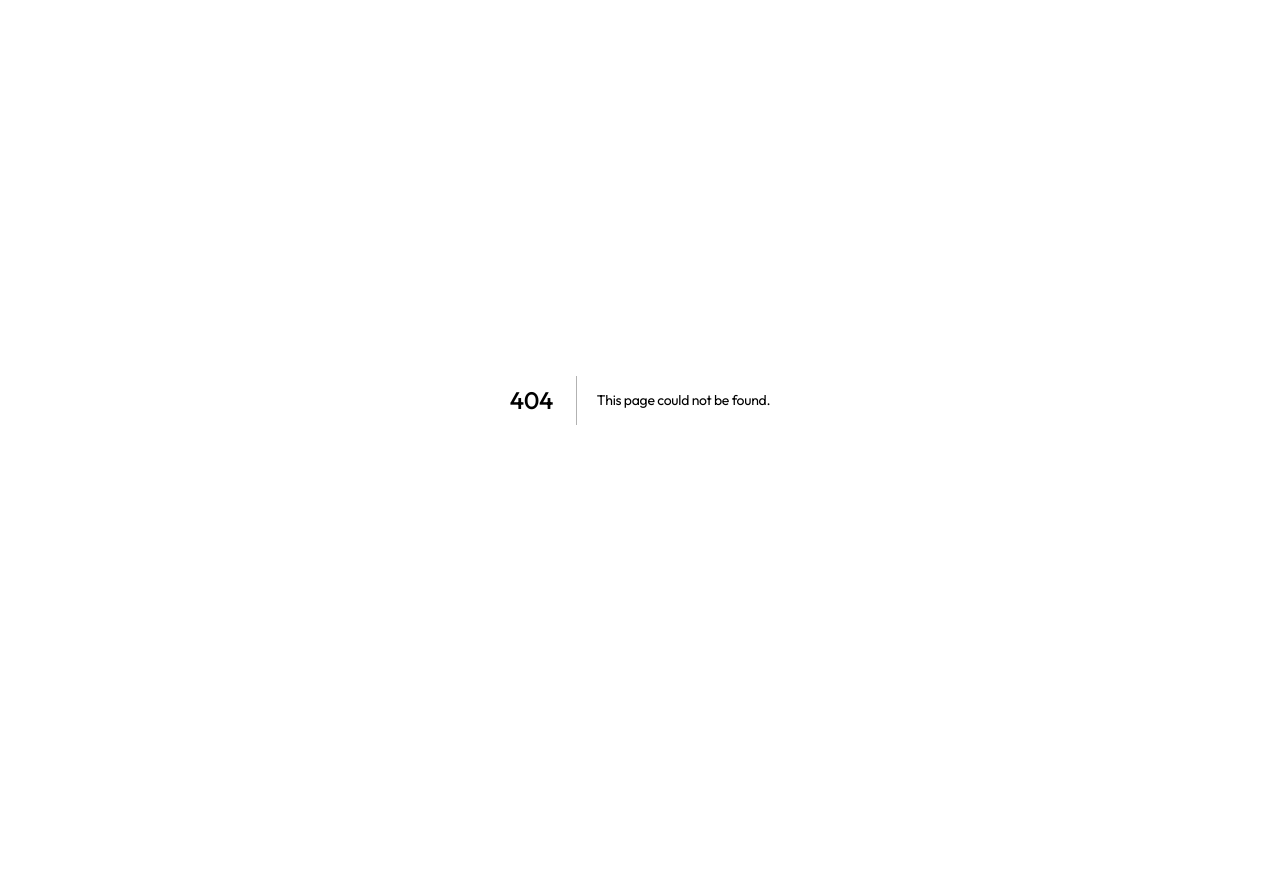
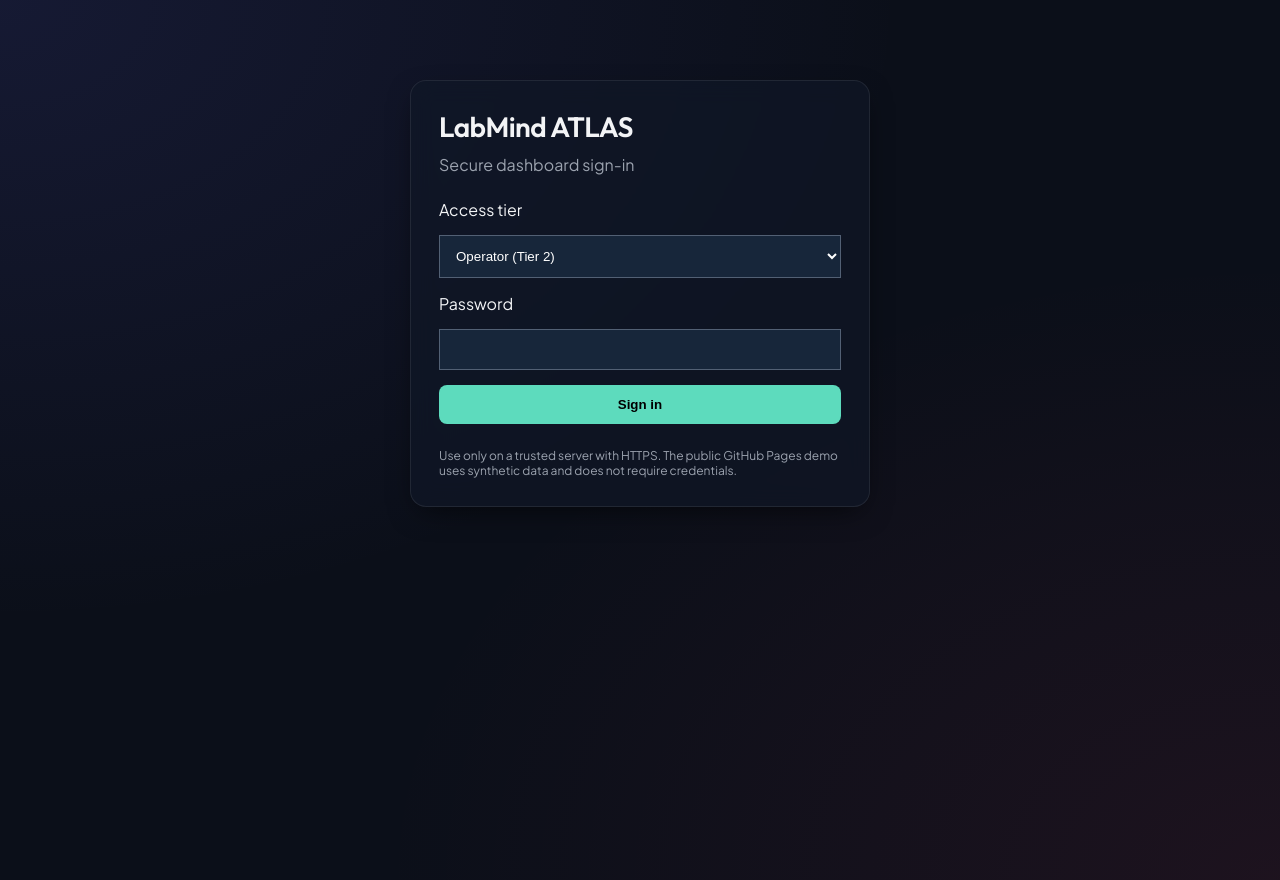
Before and after one commit to abusuraihsakhri/labmind-atlas, a Next.js app in the folder web/: page /login in a window 1280 px wide. Before the commit this address had no page. Before the commit the page ends 800 px from the top, so only its background shows below. Built offline with nearby package versions, Linux system fonts and the light colour scheme.

Commit message:
Add role-bound dashboard authentication: web/app/login/page.tsx

```diff
--- /dev/null
+++ b/web/app/login/page.tsx
@@ -0,0 +1,46 @@
+"use client";
+
+import { useState, type FormEvent } from "react";
+import { useRouter } from "next/navigation";
+
+export default function LoginPage() {
+  const router = useRouter();
+  const [role, setRole] = useState("Operator (Tier 2)");
+  const [password, setPassword] = useState("");
+  const [error, setError] = useState("");
+  const [busy, setBusy] = useState(false);
+  async function submit(e: FormEvent<HTMLFormElement>) {
+    e.preventDefault();
+    setBusy(true); setError("");
+    try {
+      const response = await fetch("/api/session", {
+        method:"POST", headers:{"Content-Type":"application/json"},
+        body:JSON.stringify({role,password})
+      });
+      const data = await response.json();
+      if (!response.ok) throw new Error(data.error || "Sign-in failed");
+      setPassword("");
+      router.replace("/");
+      router.refresh();
+    } catch (e) {
+      setError(e instanceof Error ? e.message : "Sign-in failed");
+    } finally { setBusy(false); }
+  }
+  return <main style={{maxWidth:460,margin:"10vh auto",padding:28}} className="glass-panel">
+    <h1 style={{fontSize:28,marginBottom:10}}>LabMind ATLAS</h1>
+    <p style={{color:"var(--text-secondary)",marginBottom:24}}>Secure dashboard sign-in</p>
+    <form onSubmit={submit} style={{display:"grid",gap:15}}>
+      <label htmlFor="role">Access tier</label>
+      <select id="role" value={role} onChange={e=>setRole(e.target.value)} style={{padding:12,background:"#17263a",color:"white",border:"1px solid #526074"}}>
+        <option>Operator (Tier 2)</option><option>Administrator (Tier 3)</option>
+      </select>
+      <label htmlFor="password">Password</label>
+      <input id="password" type="password" autoComplete="current-password" required
+        value={password} onChange={e=>setPassword(e.target.value)}
+        style={{padding:12,background:"#17263a",color:"white",border:"1px solid #526074"}} />
+      {error && <p role="alert" style={{color:"#fca5a5"}}>{error}</p>}
+      <button disabled={busy} type="submit" style={{padding:12,background:"#5ddbbd",border:0,borderRadius:8,fontWeight:700}}>{busy?"Signing in…":"Sign in"}</button>
+    </form>
+    <p style={{marginTop:24,fontSize:12,color:"var(--text-secondary)"}}>Use only on a trusted server with HTTPS. The public GitHub Pages demo uses synthetic data and does not require credentials.</p>
+  </main>;
+}
```
